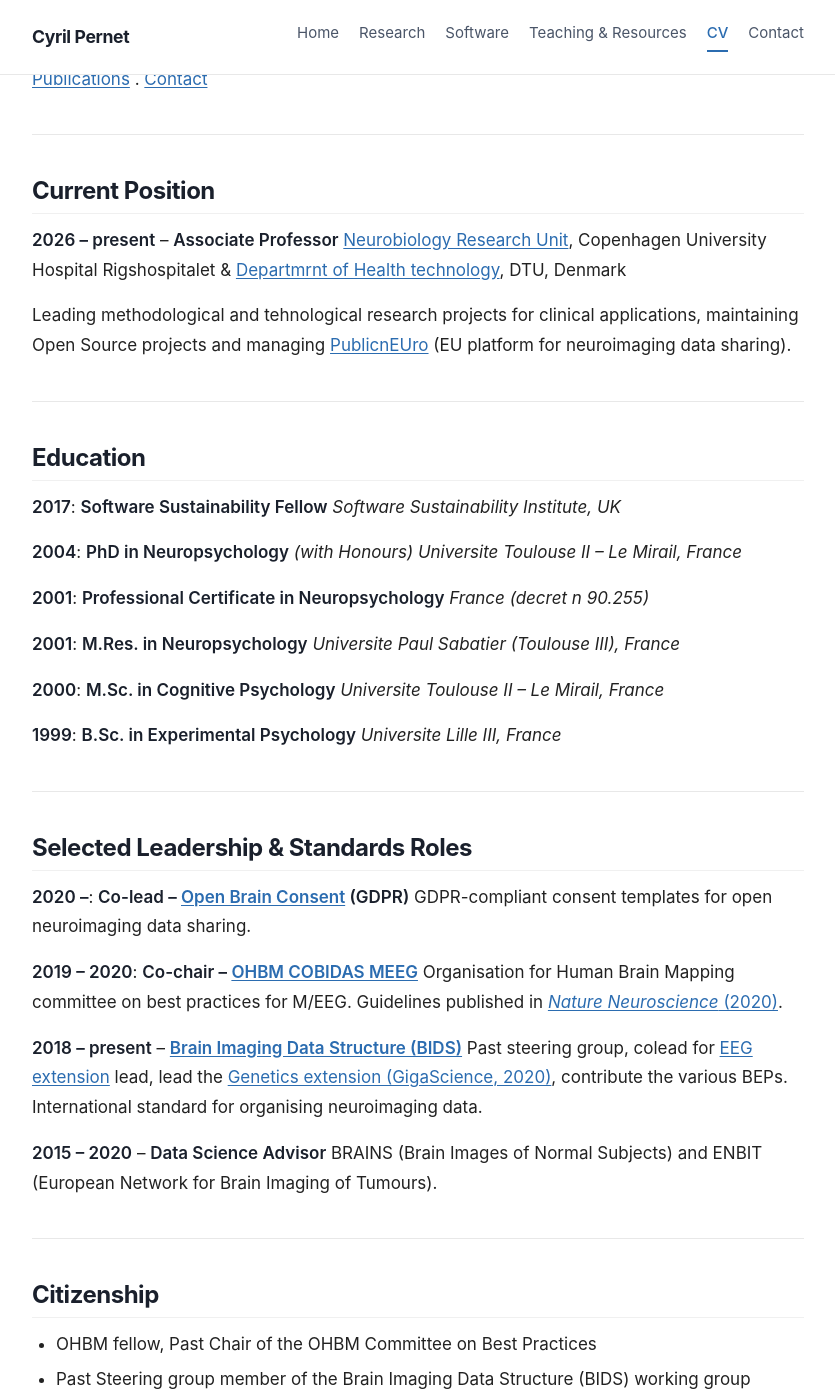
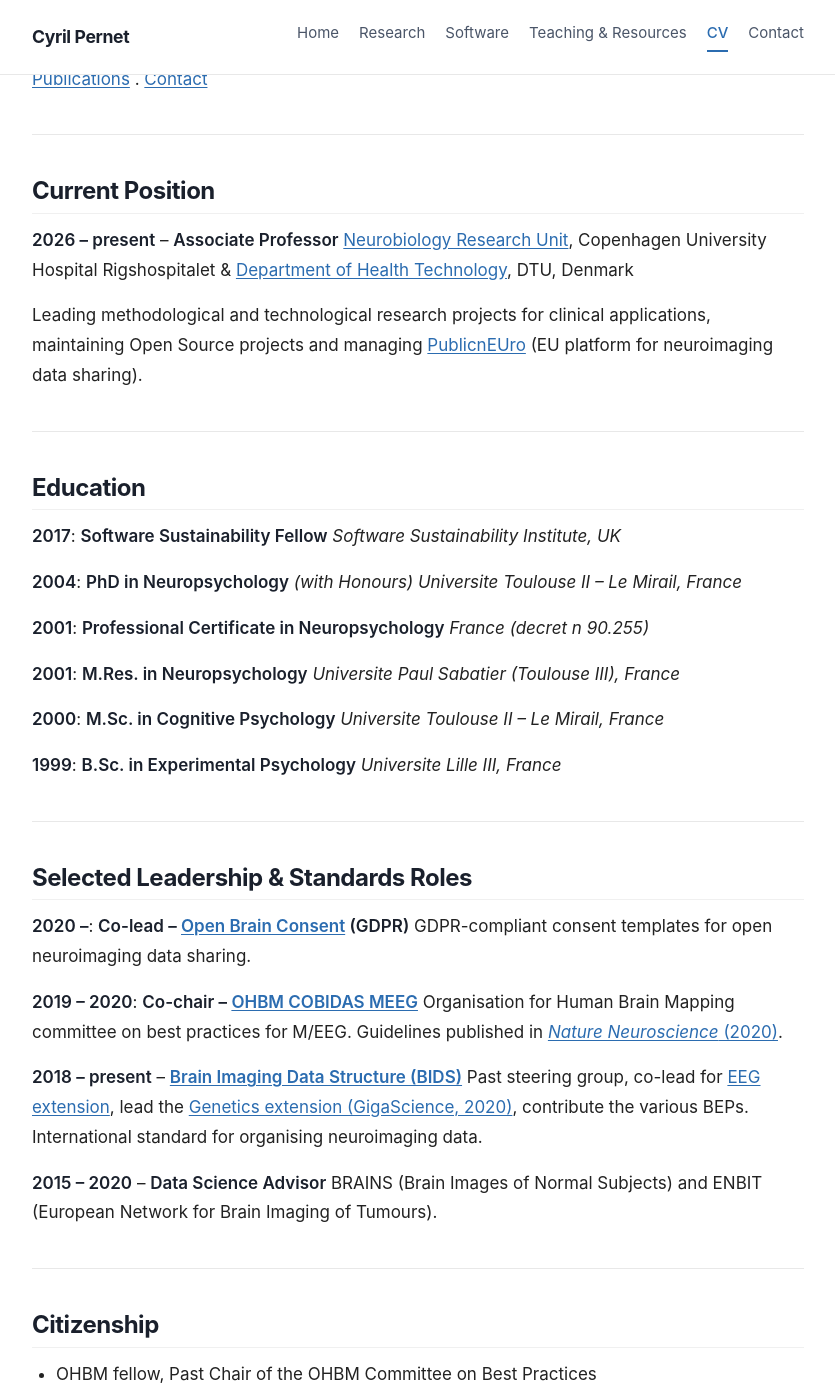
Before and after one commit to CPernet/CPernet.github.io, a Jekyll site: the page built from cv.md, in a window 1280 px wide and 1400 px high, scrolled down 308 px. Shown: the whole window, without its empty margins (222-1057 px from the left). Built offline with Jekyll 4.4.1, drawn with Linux system fonts in a browser that asks for light colours; our own code applies the rules of GitHub Pages for plain Markdown files.

Commit message:
fix typos

```diff
--- a/cv.md
+++ b/cv.md
@@ -15,9 +15,9 @@ Associate professor in translational neuroimaging working at the intersection of
 ## Current Position
 
 **2026 -- present** -- **Associate Professor**
-[Neurobiology Research Unit](https://www.nru.dk), Copenhagen University Hospital Rigshospitalet & [Departmrnt of Health technology](https://www.healthtech.dtu.dk/), DTU, Denmark
+[Neurobiology Research Unit](https://www.nru.dk), Copenhagen University Hospital Rigshospitalet & [Department of Health Technology](https://www.healthtech.dtu.dk/), DTU, Denmark
 
-Leading methodological and tehnological research projects for clinical applications, maintaining Open Source projects and managing [PublicnEUro](https://public-neuro.github.io/) (EU platform for neuroimaging data sharing).
+Leading methodological and technological research projects for clinical applications, maintaining Open Source projects and managing [PublicnEUro](https://public-neuro.github.io/) (EU platform for neuroimaging data sharing).
 
 ---
 ## Education
@@ -50,7 +50,7 @@ GDPR-compliant consent templates for open neuroimaging data sharing.
 Organisation for Human Brain Mapping committee on best practices for M/EEG. Guidelines published in [*Nature Neuroscience* (2020)](https://www.nature.com/articles/s41593-020-00709-0).
 
 **2018 -- present** -- **[Brain Imaging Data Structure (BIDS)](https://bids.neuroimaging.io/)**
-Past steering group, colead for [EEG extension](https://www.nature.com/articles/s41597-019-0104-8) lead, lead the [Genetics extension (GigaScience, 2020)](https://academic.oup.com/gigascience/article/9/10/giaa104/5928221), contribute the various BEPs. International standard for organising neuroimaging data.
+Past steering group, co-lead for [EEG extension](https://www.nature.com/articles/s41597-019-0104-8), lead the [Genetics extension (GigaScience, 2020)](https://academic.oup.com/gigascience/article/9/10/giaa104/5928221), contribute the various BEPs. International standard for organising neuroimaging data.
 
 **2015 -- 2020** -- **Data Science Advisor**
 BRAINS (Brain Images of Normal Subjects) and ENBIT (European Network for Brain Imaging of Tumours).
```
Also changed, not shown: index.md (+3 -3 lines), research.md (+1 -1 lines).
